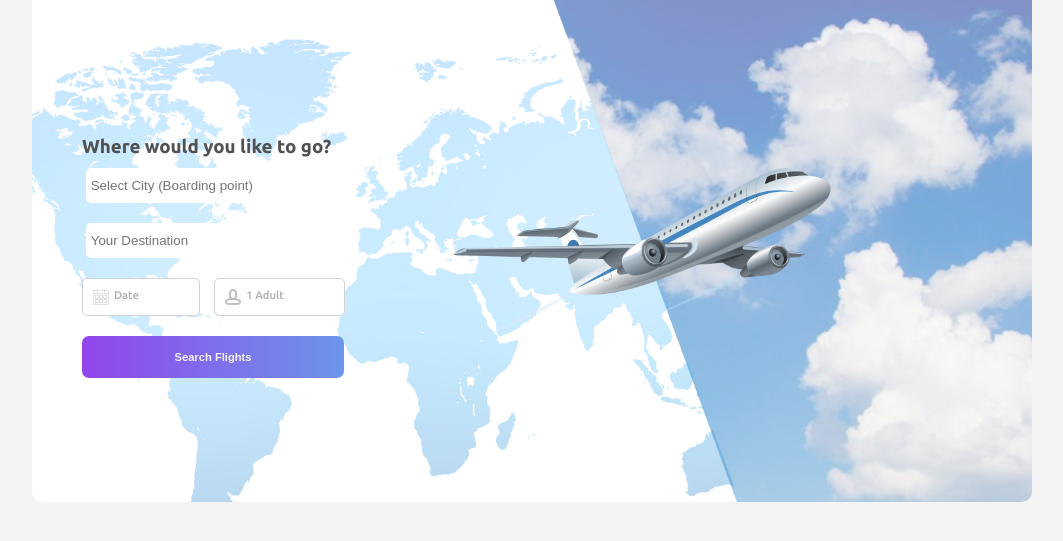
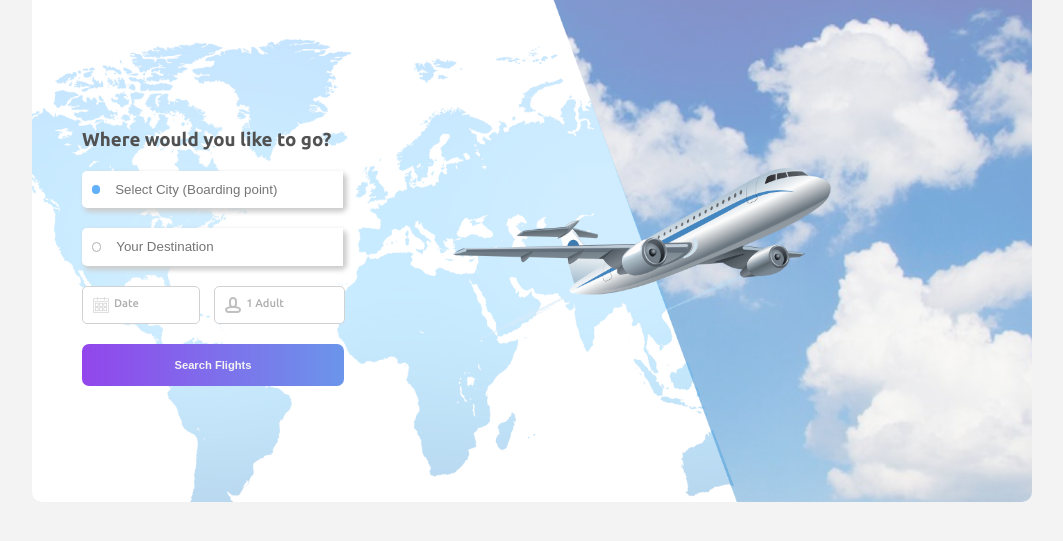
Before and after one commit to tboy44wiz/ZKTeco-Test, a plain HTML site: page index.html in a window 1280 px wide. Shown: the part 183-724 px from the top of the page, without its empty margins (108-1171 px from the left). Drawn offline with Linux system fonts and the light colour scheme.

Commit message:
Updating the form.

```diff
--- a/css/style.css
+++ b/css/style.css
@@ -81,14 +81,36 @@ form .form--title {
     color: #515151;
 }
 
+.inputBox {
+    width: 261px;
+    background: #ffffff;
+    margin: 20px 0;
+    border: none;
+    border-radius: 5px;
+    box-shadow: 3px 3px 5px 1px #ccc;
+    display: flex;
+}
 .inputBox input{
-    width: 250px;
-    margin: 10px 0;
+    width: 245px;
     padding: 10px 5px;
     background: #ffffff;
     border: none;
-    border-radius: 5px;
-    box-shadow: #888888;
+}
+.prefix--icon-shaded {
+    height: 9px;
+    width: 9px;
+    margin: 14px 10px;
+    background: #61b0fa;
+    border: none;
+    border-radius: 10px;
+}
+.prefix--icon-unshaded {
+    height: 8px;
+    width: 8px;
+    margin: 14px 10px;
+    background: transparent;
+    border: 1px solid #b1b0b0;
+    border-radius: 10px;
 }
 
 .buttonWrapper {
--- a/index.html
+++ b/index.html
@@ -34,12 +34,12 @@
                     <form action="">
                         <h3 class="form--title">Where would you like to go?</h3>
                         <div class="inputBox">
-                            <img src="" class="prefix--icon"/>
+                            <span class="prefix--icon-shaded"></span>
                             <input  type="text" placeholder="Select City (Boarding point)"/>
                         </div>
 
                         <div class="inputBox">
-                            <img src="" class="prefix--icon"/>
+                            <span class="prefix--icon-unshaded"></span>
                             <input  type="text" placeholder="Your Destination"/>
                         </div>
 
@@ -63,9 +63,6 @@
                 <img src="img/airplane.png" class="airplane">
 
             </div>
-
-
-
         </div>
     </body>
 </html>
```
